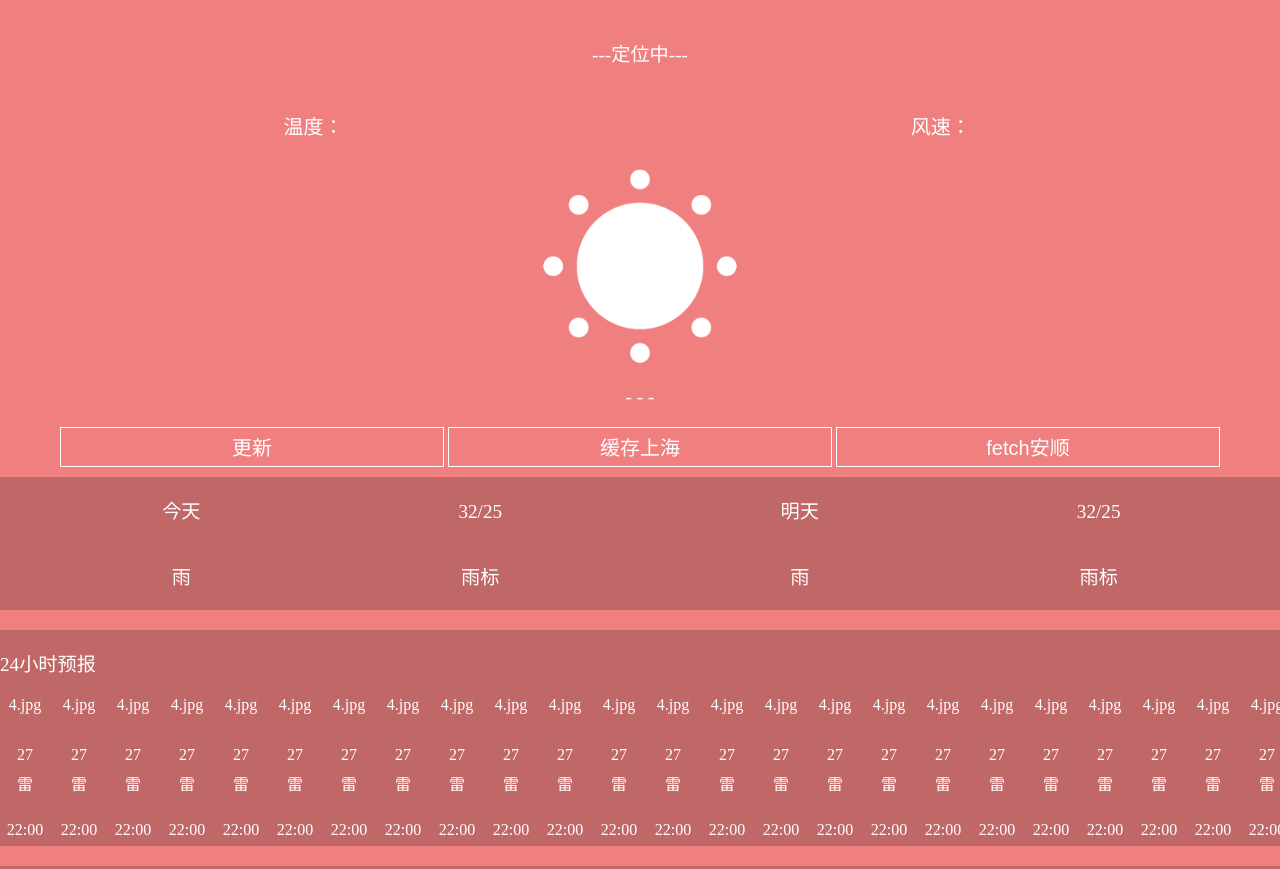
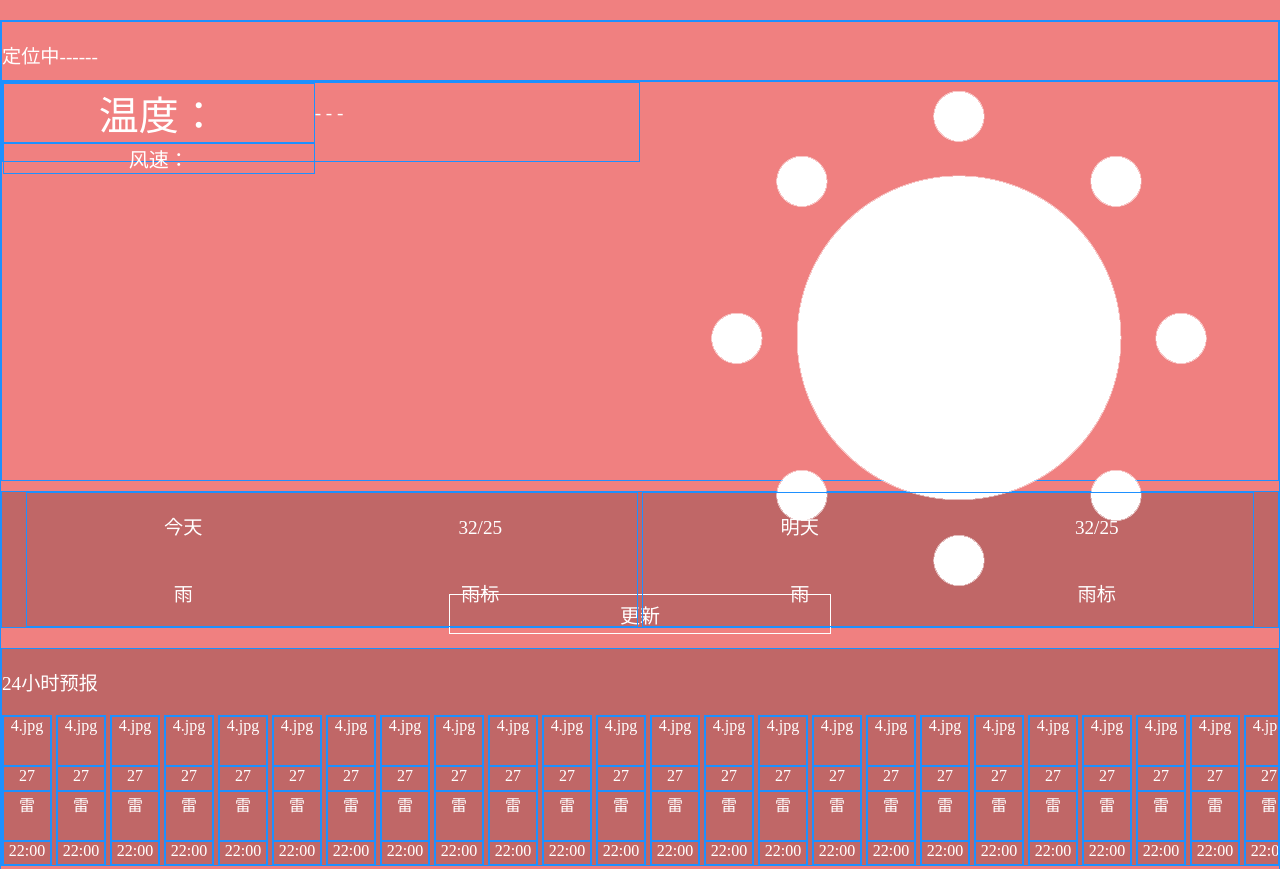
Before and after one commit to yemaoteng/weather, a plain HTML site: page index.html in a window 1280 px wide. Shown: the top 869 px of the page. Drawn offline with Linux system fonts and the light colour scheme.

Commit message:
学习W3C排版

```diff
--- a/index.html
+++ b/index.html
@@ -7,39 +7,37 @@
   <link type="text/css" rel="stylesheet" href="sty.css">
 </head>
 <body>
+
 <div id="app">
 
-  <div class="cbg head clearfix">
-    <p class="city">---定位中---</p>
+  <div class="cbg head">
+    <p class="city">定位中------</p>
   </div>
 
-  <div class="subInfo">
-    <div class="main_temp">温度：</div>
-    <div class="wind">风速：</div>
+  <div class="main">
+    <div class="subInfo">
+      <div class="main_temp">温度：</div>
+      <p class="main_weather">- - -</p>
+      <div class="main_wind">风速：</div>
+
+    </div>
+    <img class="main_icon" src="./pics/fair.png" />
+    <button class="btn-update" onclick="upup()">更新</button>
   </div>
-
-  <div class="mainInfo">
-    <img class="mainWeatherIcon" src="./pics/fair.png" />
-    <p class="weathermain">- - -</p>
-  </div>
-
-  <button class="btn-update" onclick="upup()">更新</button>
-  <button class="btn-update" onclick="displayWeather(shanghai)">缓存上海</button>
-  <button class="btn-update" onclick="displayWeather(anshun)">fetch安顺</button>
 
 
   <div class="part cbg twoday">
     <div class="today col-6">
-      <p class=" col-6">今天</p>
-      <p class=" col-6">32/25</p>
-      <p class=" col-6">雨</p>
-      <p class=" col-6">雨标</p>
+      <p class="col-6">今天</p>
+      <p class="col-6">32/25</p>
+      <p class="col-6">雨</p>
+      <p class="col-6">雨标</p>
     </div>
     <div class="tomorrow col-6">
-      <p class=" col-6">明天</p>
-      <p class=" col-6">32/25</p>
-      <p class=" col-6">雨</p>
-      <p class=" col-6">雨标</p>
+      <p class="col-6">明天</p>
+      <p class="col-6">32/25</p>
+      <p class="col-6">雨</p>
+      <p class="col-6">雨标</p>
     </div>
   </div>
 
@@ -305,6 +303,8 @@
 
   </br></br>
   <div class="part debug">
+    <button class="btn-update" onclick="displayWeather(shanghai)">缓存上海</button>
+    <button class="btn-update" onclick="displayWeather(anshun)">fetch安顺</button>
     <p class="editor">By:yemaoteng</p>
     <p id="lat">lat</p>
     <p id="lon">lon</p>
--- a/sty.css
+++ b/sty.css
@@ -11,15 +11,16 @@ body {
     padding-top: 20px;
     margin:0;
 }
-/*
+
 div {
     border:1px solid dodgerblue;
 }
-*/
+
 [class*="col-"] {
     width: 100%;
 }
-@media only screen and (min-width: 200px) {
+@media only screen and (min-width: 200px) {}
+
 .col-1 {width: 8%;}
 .col-2 {width: 15%;}
 .col-3 {width: 24%;}
@@ -32,6 +33,11 @@ div {
 .col-10 {width: 83%;}
 .col-11 {width: 91%;}
 .col-12 {width: 100%;}
+
+.clearfix::after {
+    content: "";
+    clear: both;
+    display: table;
 }
 
 .part {
@@ -42,32 +48,42 @@ div {
 }
 
 
+.head {
+    width: 100%;
+    height: 60px;
+    text-align: left;
+    overflow: hidden;
+    clear: both;
 
+}
 
+.main {
+    width: 100%;
+    height: 400px;
+}
+.subInfo {
+    display: block;
+    float: left;
+    width:50%;
+    height:80px;
+    margin-left: 0px;
+}
 .main_temp {
-    color:white;
     width:49%;
     float: left;
-    font-size: 20px;
+    font-size: 40px;
 }
-.wind {
-    color:white;
+.main_weather {
+    float:left;
+}
+.main_wind {
     width:49%;
     float: left;
     font-size: 20px;
 }
 
-.mainInfo {
-    text-align: center;
-}
 
-.subInfo {
-    display: block;
-    padding-top: 25px;
-    width:100%;
-    height:80px;
-    margin-left: 0px;
-}
+
 
 .debug {
     visibility: hidden;
```
Lines whose indentation alone changed are shown as unchanged.
